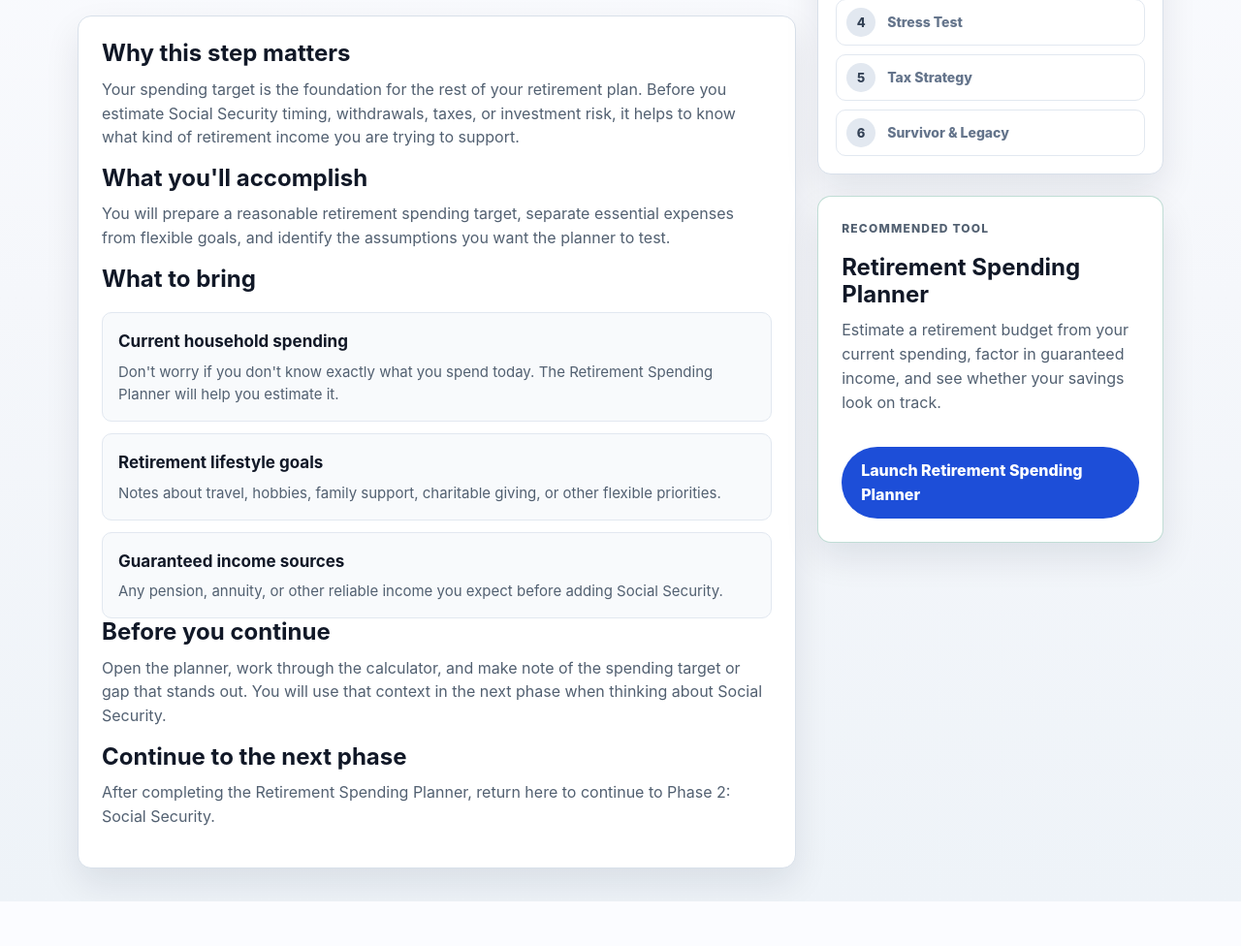
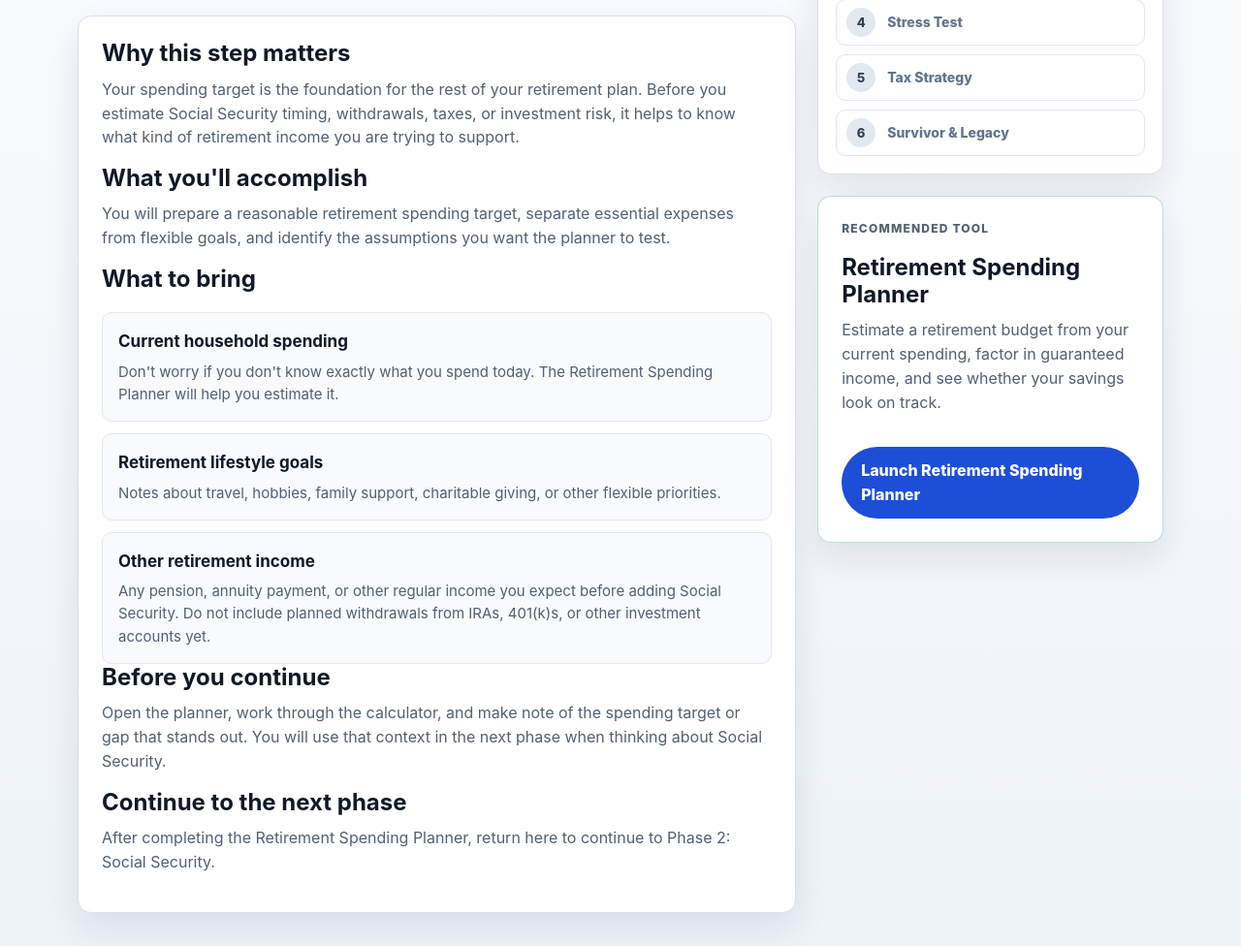
Before and after one commit to ronniebellie/xampp-php-project, a PHP site: page /journey.ronbelisle.com/phases/spending-goals.php in a window 1280 px wide. Shown: the part 273-1249 px from the top of the page at 97% size. Before the commit the page ends 1203 px from the top, so only its background shows below. Run offline with PHP 8.4, Linux system fonts and the light colour scheme.

Commit message:
Refine Phase 1 income prompt copy

```diff
--- a/journey.ronbelisle.com/phases/spending-goals.php
+++ b/journey.ronbelisle.com/phases/spending-goals.php
@@ -47,8 +47,8 @@ $page_title = 'Spending & Goals | Retirement Planning Journey';
                                 <p>Notes about travel, hobbies, family support, charitable giving, or other flexible priorities.</p>
                             </div>
                             <div>
-                                <h3>Guaranteed income sources</h3>
-                                <p>Any pension, annuity, or other reliable income you expect before adding Social Security.</p>
+                                <h3>Other retirement income</h3>
+                                <p>Any pension, annuity payment, or other regular income you expect before adding Social Security. Do not include planned withdrawals from IRAs, 401(k)s, or other investment accounts yet.</p>
                             </div>
                         </div>
 
```
